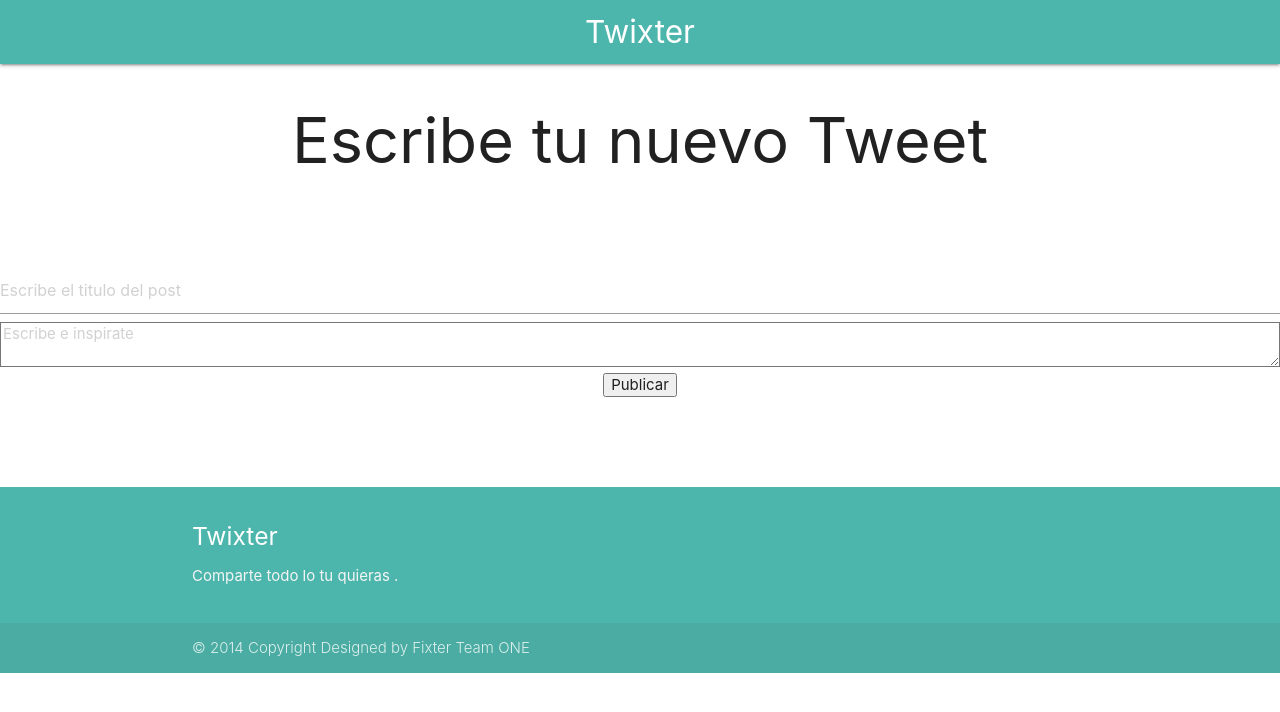
After one commit to MartinMelo97/MyOwnTwitter, a Django app: template tweets/templates/tweets/nuevo.html in a window 1280 px wide. The commit adds this page. Shown: the top 712 px of the page. Run offline with Django 3.2, Linux system fonts and the light colour scheme; the template is opened without the code that fills it, so the values that code supplies are empty; parts of the project's set-up code (start-up, migrations or seed data) failed here and were passed over; some libraries are stand-ins or nearby versions.

Commit message:
agregar un tweet

```diff
--- a/templates/base.html
+++ b/templates/base.html
@@ -30,7 +30,7 @@
           </div>
           <div class="footer-copyright">
             <div class="container">
-            © 2014 Copyright Text Designed by Fixter
+            © 2014 Copyright Designed by Fixter Team ONE
             </div>
           </div>
         </footer>
--- a/tweets/templates/tweets/list.html
+++ b/tweets/templates/tweets/list.html
@@ -9,4 +9,9 @@
 	<hr>
 	<br>
 {%endfor%}
+<div class="fixed-action-btn" style="bottom: 45px; right: 24px;">
+    <a class="btn-floating btn-large blue" href="{%url 'tweets:nuevo'%}">
+      <i class="large material-icons">mode_edit</i>
+    </a>
+ </div>
 {%endblock content%}
--- /dev/null
+++ b/tweets/templates/tweets/nuevo.html
@@ -0,0 +1,30 @@
+{%extends 'base.html'%}
+
+{%block content%}
+
+{%if guardado%}
+<center>
+<h1>Tu post ha sido guardado!</h1>
+<a class="waves-effect waves-light btn-large" href="{%url 'tweets:list'%}">Regresar a Twixter</a>
+</center>
+{%else%}
+<center>
+<h1>Escribe tu nuevo Tweet</h1>
+</center>
+<br>
+<br>
+<br>
+<form action="." method="post">
+{%csrf_token%}
+<input type="text" name="username" placeholder="Escribe el titulo del post">
+<textarea name="content" placeholder="Escribe e inspirate"></textarea>
+<center>
+<input type="submit" value="Publicar">
+</center>
+</form>
+{%endif%}
+<br>
+<br>
+<br>
+<br>
+{%endblock content%}
--- a/tweets/urls.py
+++ b/tweets/urls.py
@@ -3,5 +3,6 @@ from . import views
 
 urlpatterns = [
 	url(r'^$', views.ListView.as_view(), name="list"),
-	url(r'^(?P<id>\d+)$', views.DetailView.as_view(), name="details")
+	url(r'^(?P<id>\d+)$', views.DetailView.as_view(), name="details"),
+	url(r'^nuevo/$',views.NuevoPost.as_view(),name="nuevo"),
 ]
```
Also changed, not shown: tweets/models.py (+4 -4 lines), tweets/views.py (+23 -2 lines), db.sqlite3, tweets/migrations/0001_initial.py.
